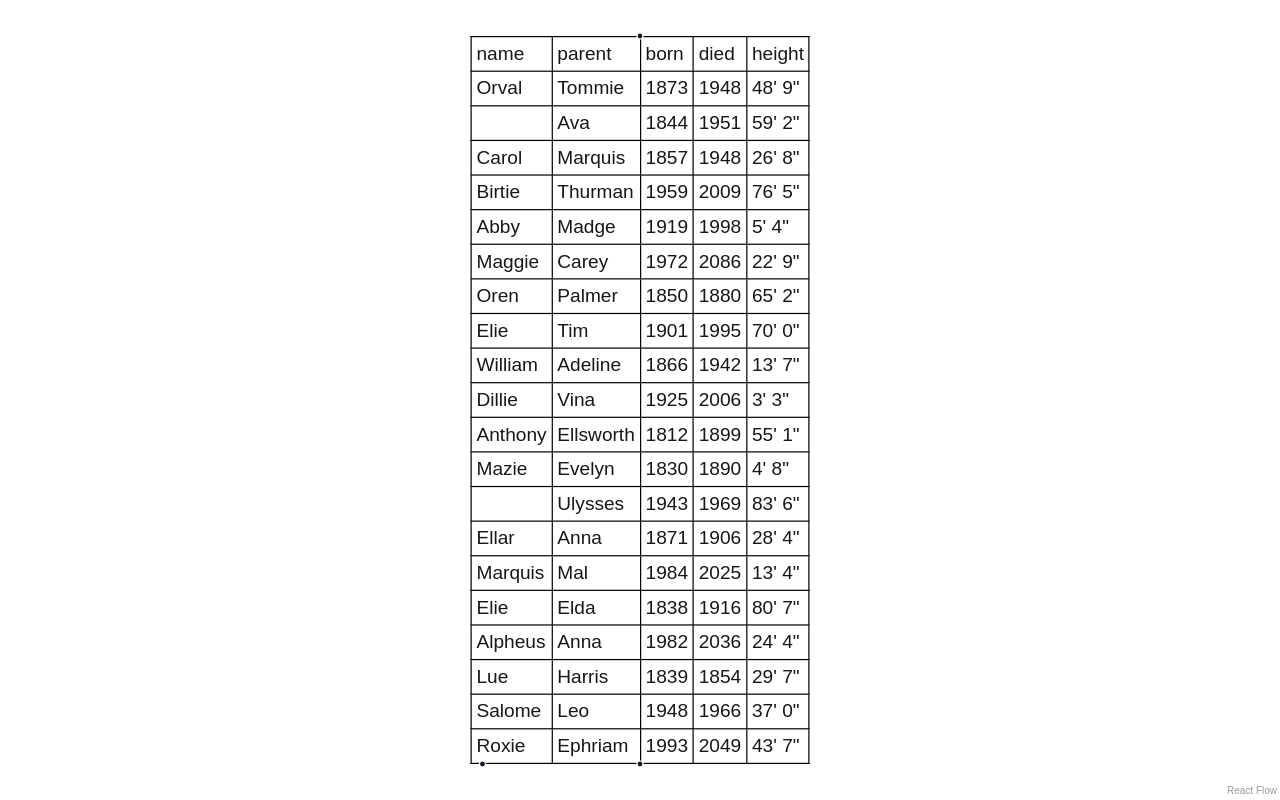
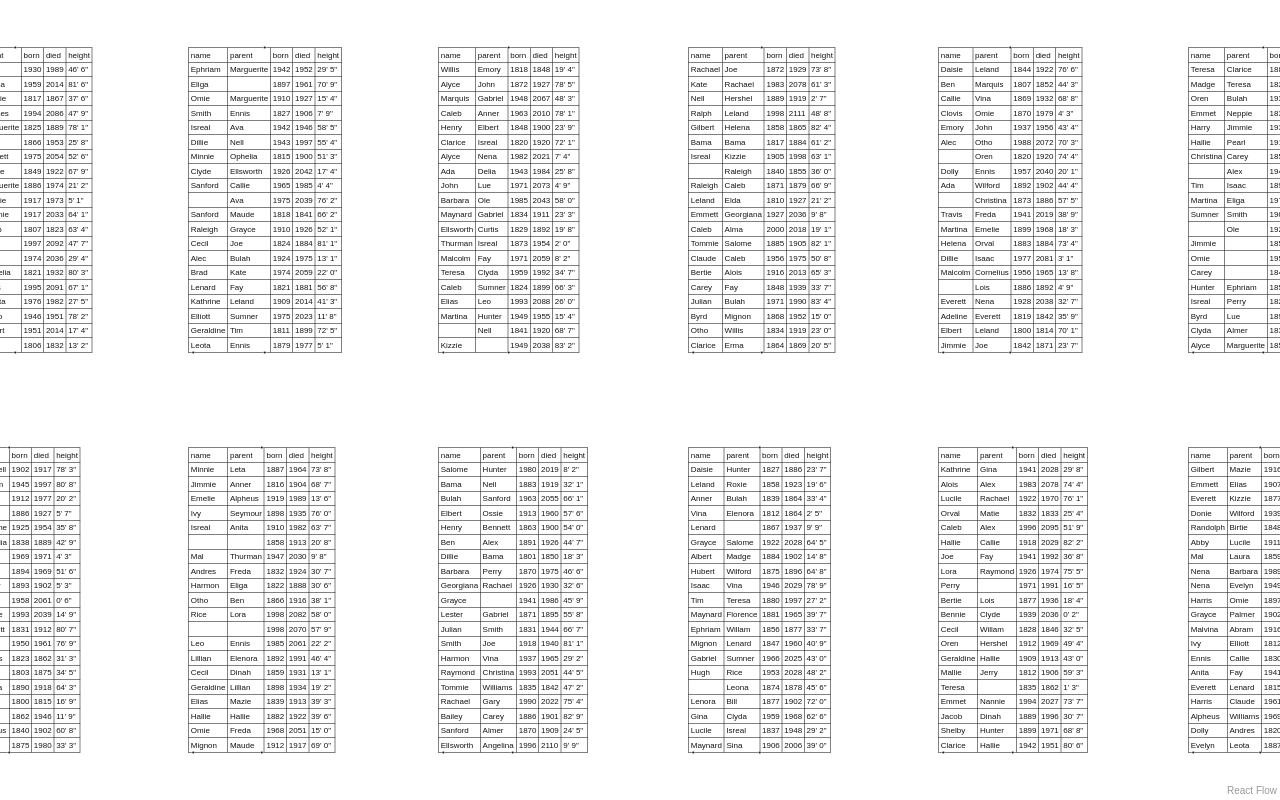
Before and after one commit to tophtucker/infinite-canvas-stress-test, a Next.js app: page /xyflow in a window 1280 px wide. Built offline with nearby package versions, Linux system fonts and the light colour scheme.

Commit message:
many tables

```diff
--- a/src/app/xyflow/page.tsx
+++ b/src/app/xyflow/page.tsx
@@ -11,14 +11,33 @@ import "@xyflow/react/dist/style.css";
 
 import CustomNode from "./CustomNode";
 
-const initialNodes = [
-  {
-    id: "node-1",
-    type: "textUpdater",
-    position: { x: 0, y: 0 },
-    data: { value: 123 },
-  },
-];
+const initialNodes = (function () {
+  const n = 100;
+  const w = 500;
+  const h = 800;
+  const cols = Math.sqrt(n);
+  const nodes = [];
+  for (let i = 0; i < n; i++) {
+    nodes.push({
+      id: `node-${i}`,
+      type: "textUpdater",
+      position: { x: (i % cols) * w, y: ~~(i / cols) * h },
+      // data: { value: 123 },
+    });
+  }
+  return nodes;
+})();
+
+console.log(initialNodes);
+
+// const initialNodes = [
+//   {
+//     id: "node-1",
+//     type: "textUpdater",
+//     position: { x: 0, y: 0 },
+//     data: { value: 123 },
+//   },
+// ];
 // we define the nodeTypes outside of the component to prevent re-renderings
 // you could also use useMemo inside the component
 const nodeTypes = { textUpdater: CustomNode };
```
